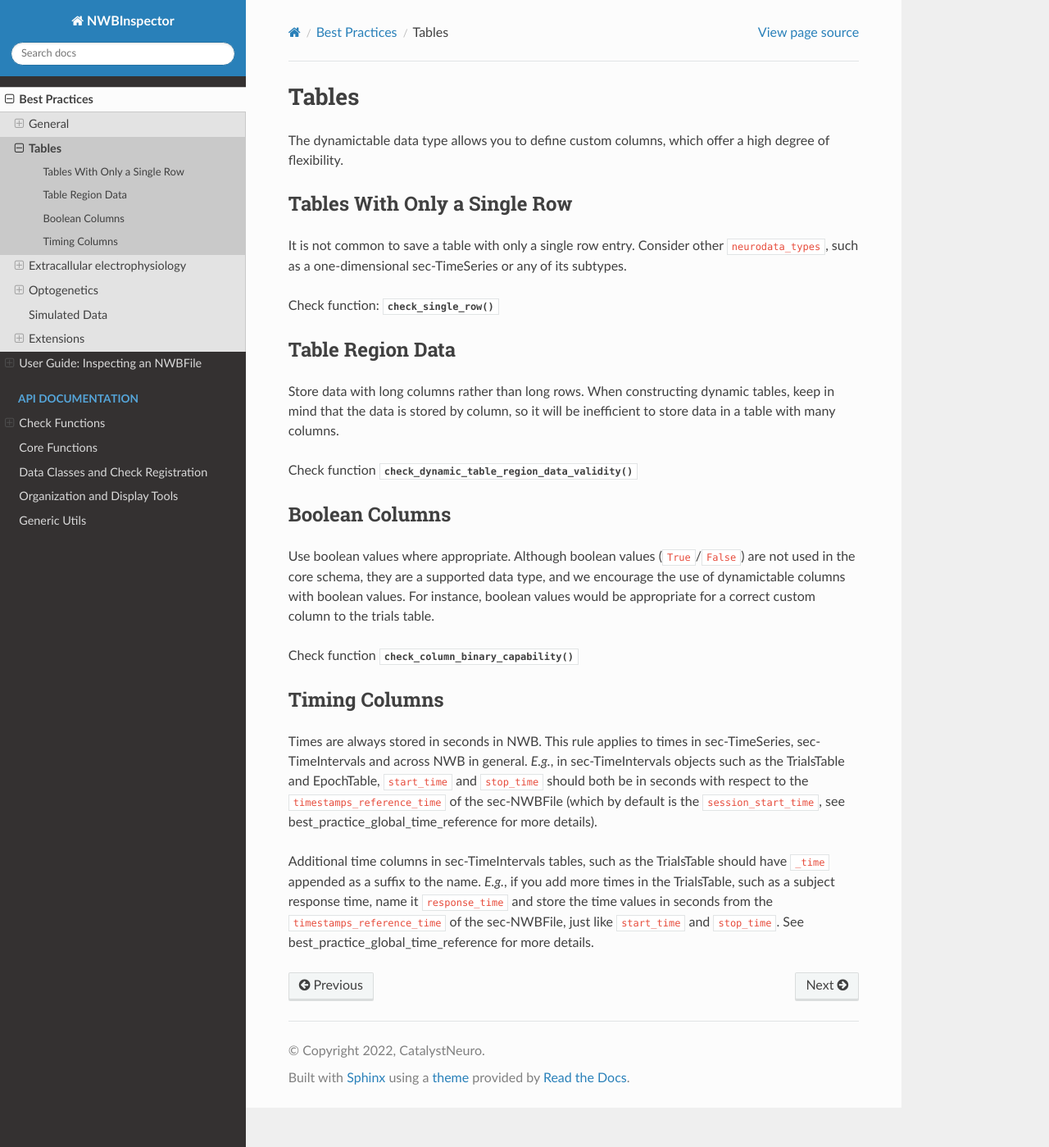
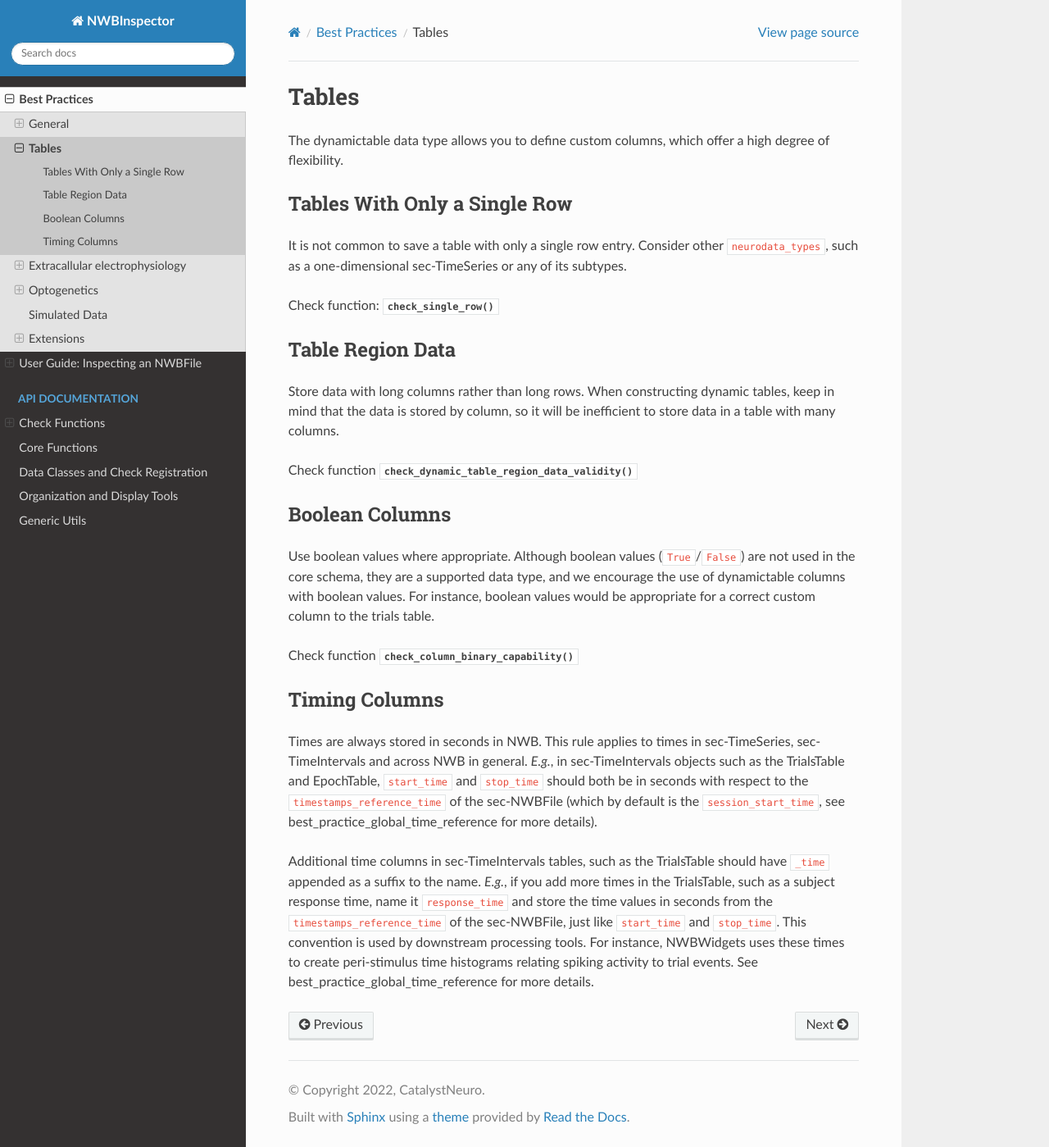
Before and after one commit to NeurodataWithoutBorders/nwbinspector, a Sphinx documentation site: the page built from docs/best_practices/tables.rst, in a window 1280 px wide and 1399 px high. Shown: the whole window at 82% size. Built offline with Sphinx 7.4.7 and the Read the Docs theme 2.0.0, drawn with Linux system fonts in a browser that asks for light colours; pages that are not in the unit, such as notebooks, are missing from menus.

Commit message:
Update docs/best_practices/tables.rst
Co-authored-by: Ben Dichter <ben.dichter@gmail.com>

```diff
--- a/docs/best_practices/tables.rst
+++ b/docs/best_practices/tables.rst
@@ -57,4 +57,5 @@ Additional time columns in :nwb-schema:ref:`sec-TimeIntervals` tables, such as t
 *E.g.*, if you add more times in the :nwb-schema:ref:`TrialsTable <sec-groups-intervals-trials>`, such as a subject
 response time, name it ``response_time`` and store the time values in seconds from the ``timestamps_reference_time``
 of the :nwb-schema:ref:`sec-NWBFile`, just like ``start_time`` and ``stop_time``.
+This convention is used by downstream processing tools. For instance, NWBWidgets uses these times to create peri-stimulus time histograms relating spiking activity to trial events.
 See :ref:`best_practice_global_time_reference` for more details.
```
